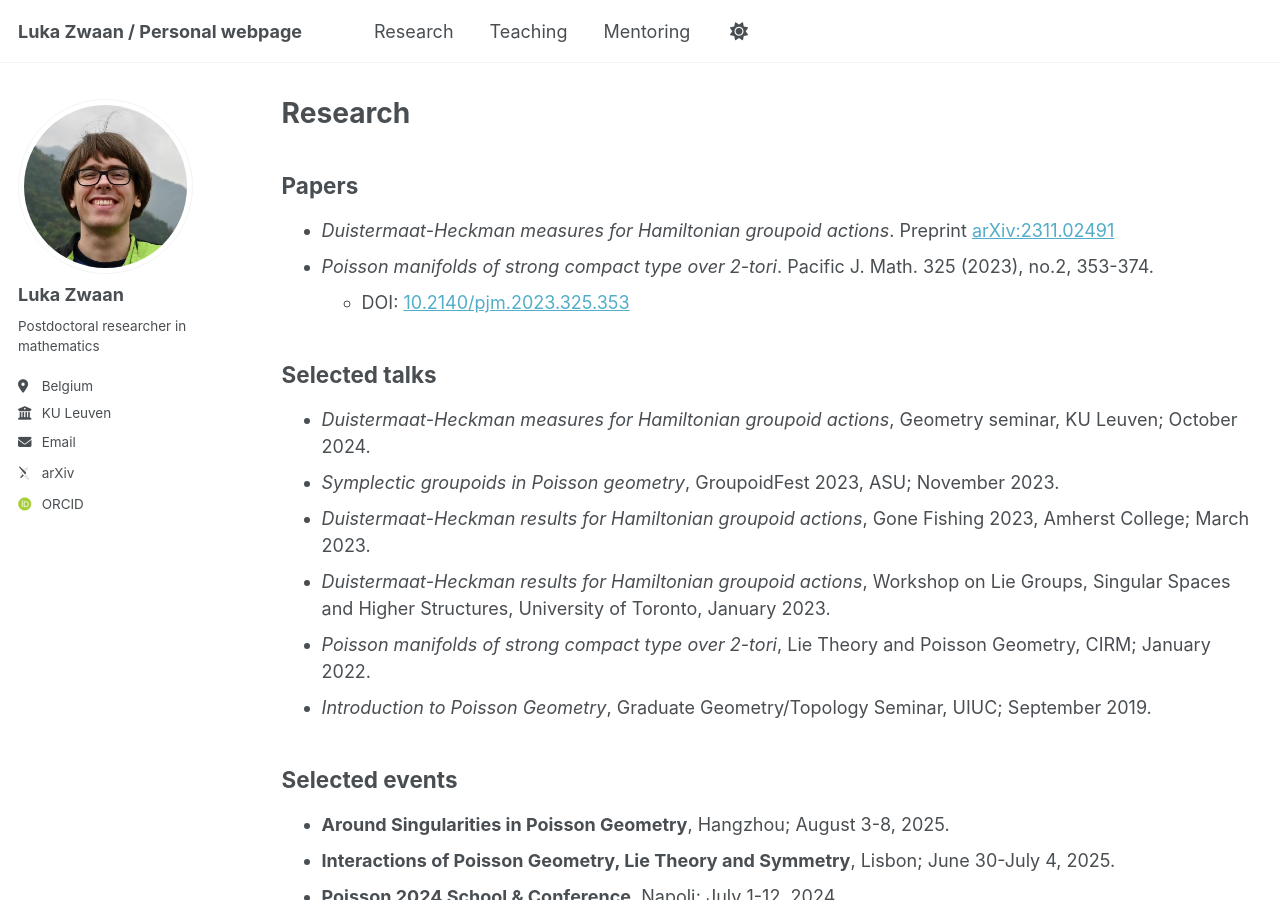
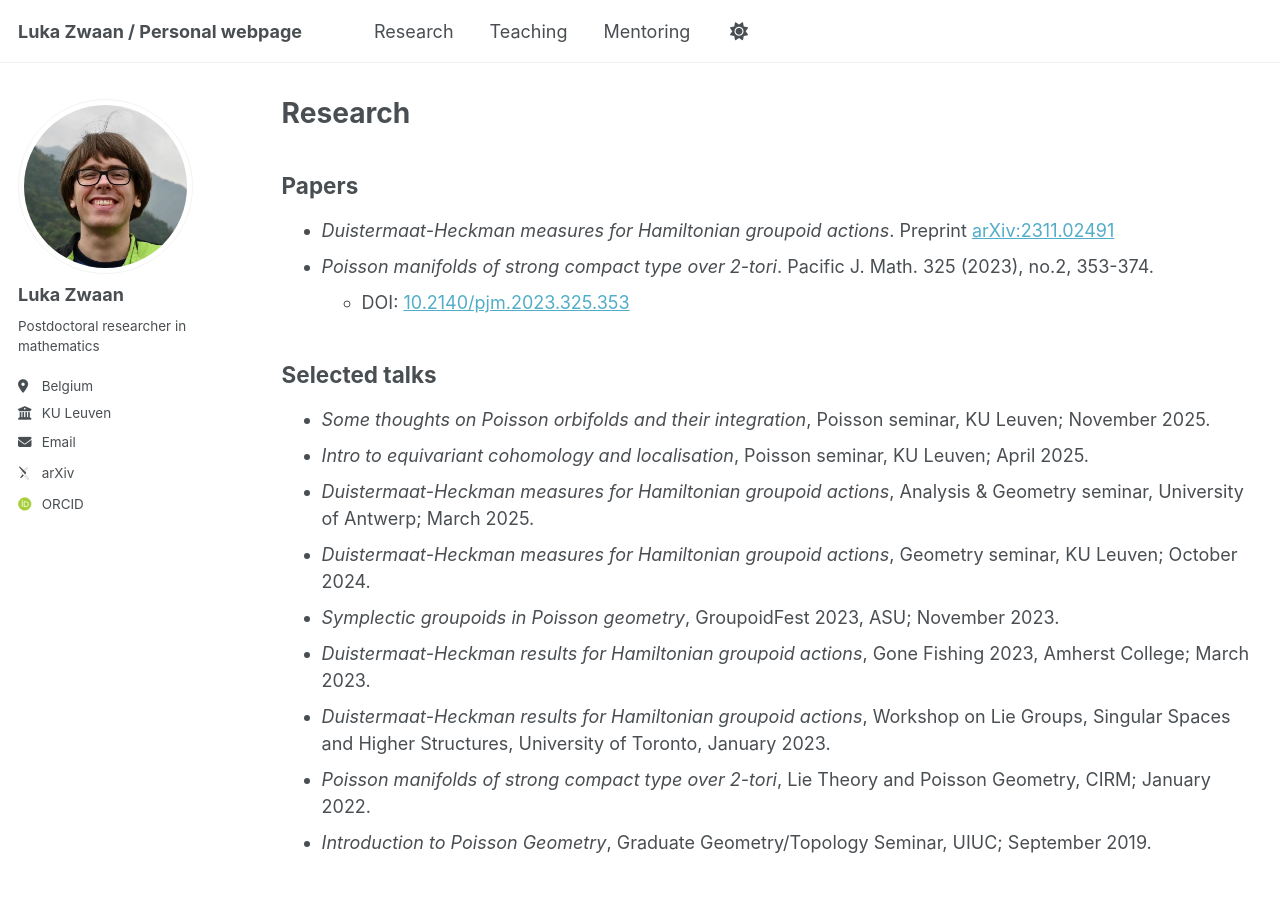
Before and after one commit to LukaZwaan/lukazwaan.github.io, a Jekyll site: the page built from _pages/research.md, in a window 1280 px wide and 900 px high. Built offline with Jekyll 4.4.1, drawn with Linux system fonts in a browser that asks for light colours; some web fonts are replaced; a script bundle is joined from its source files by our own code; library files that are not in the unit come from our copies.

Commit message:
Update research.md

```diff
--- a/_pages/research.md
+++ b/_pages/research.md
@@ -15,6 +15,9 @@ Papers
 Selected talks
 ------
 
+* _Some thoughts on Poisson orbifolds and their integration_, Poisson seminar, KU Leuven; November 2025.
+* _Intro to equivariant cohomology and localisation_, Poisson seminar, KU Leuven; April 2025.
+* _Duistermaat-Heckman measures for Hamiltonian groupoid actions_, Analysis & Geometry seminar, University of Antwerp; March 2025.
 * _Duistermaat-Heckman measures for Hamiltonian groupoid actions_, Geometry seminar, KU Leuven; October 2024.
 * _Symplectic groupoids in Poisson geometry_, GroupoidFest 2023, ASU; November 2023.
 * _Duistermaat-Heckman results for Hamiltonian groupoid actions_, Gone Fishing 2023, Amherst College; March 2023.
```
